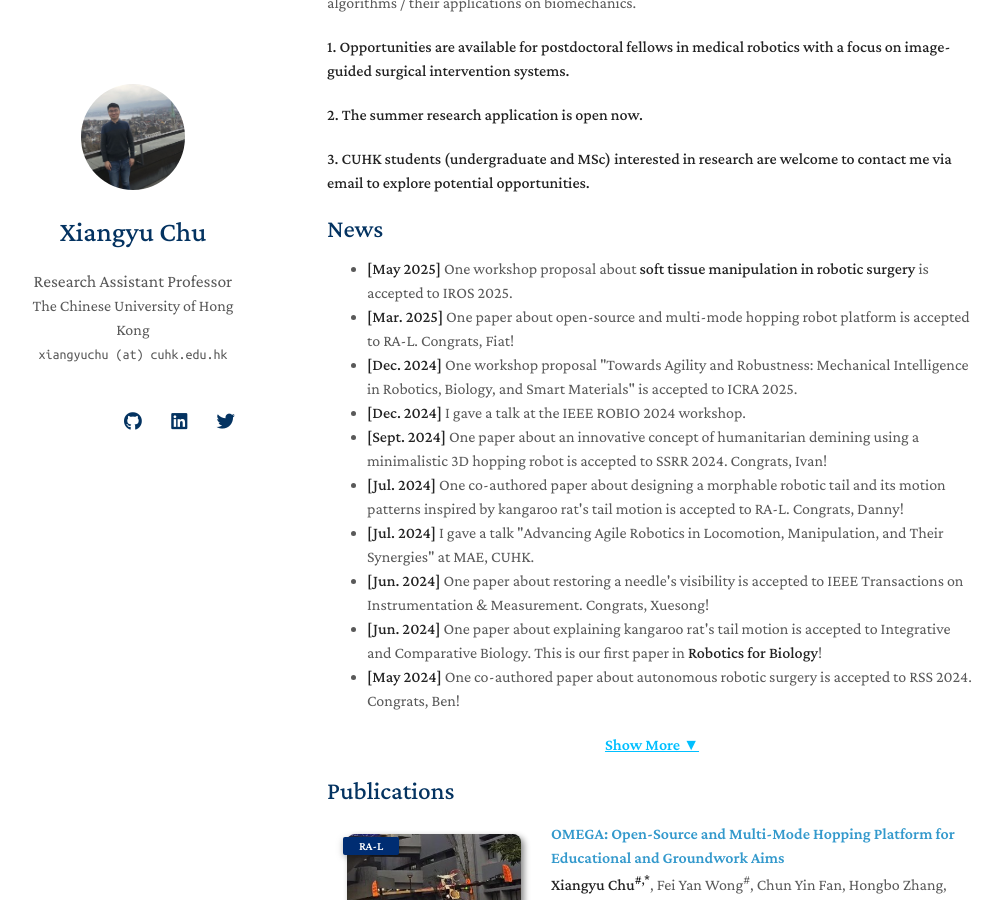
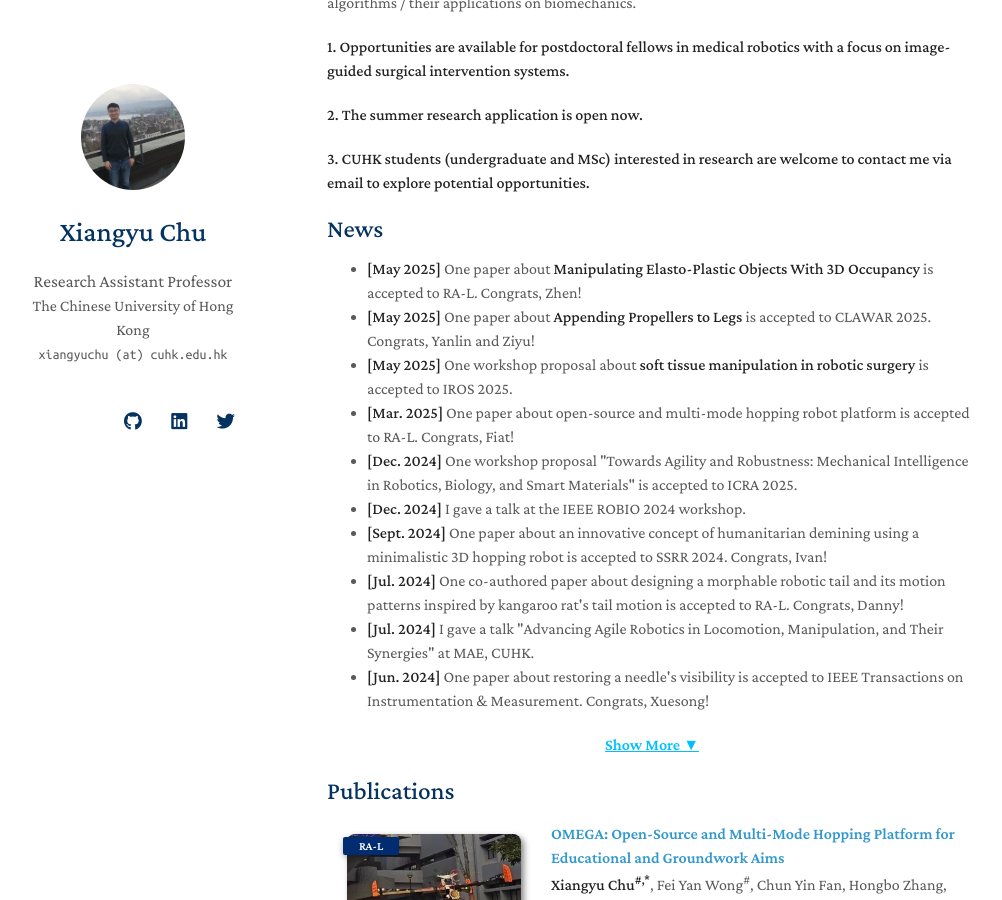
Before and after one commit to xiangyuchu03/xiangyuchu03.github.io, a Jekyll site: the page built from index.md, in a window 1280 px wide and 900 px high, scrolled down 378 px. Shown: the whole window, without its empty margins (143-1145 px from the left). Built offline with Jekyll 4.4.1, drawn with Linux system fonts in a browser that asks for light colours; nearby versions of some CDN libraries; a style sheet for code colours, icons or effects is not loaded; our own code applies the rules of GitHub Pages for plain Markdown files.

Commit message:
Update index.md

```diff
--- a/index.md
+++ b/index.md
@@ -17,6 +17,8 @@ My research interests include 1) Developments of robotic surgical and medical sy
 
 ## News
 <ul id="news-list">
+    <li class="news-item"><strong>[May 2025]</strong> One paper about <strong> Manipulating Elasto-Plastic Objects With 3D Occupancy </strong> is accepted to RA-L. Congrats, Zhen!</li>
+    <li class="news-item"><strong>[May 2025]</strong> One paper about <strong> Appending Propellers to Legs </strong> is accepted to CLAWAR 2025. Congrats, Yanlin and Ziyu!</li>
     <li class="news-item"><strong>[May 2025]</strong> One workshop proposal about <strong> soft tissue manipulation in robotic surgery </strong> is accepted to IROS 2025.</li>
     <li class="news-item"><strong>[Mar. 2025]</strong> One paper about open-source and multi-mode hopping robot platform is accepted to RA-L. Congrats, Fiat!</li>
     <li class="news-item"><strong>[Dec. 2024]</strong> One workshop proposal "Towards Agility and Robustness: Mechanical Intelligence in Robotics, Biology, and Smart Materials" is accepted to ICRA 2025.</li>
```
